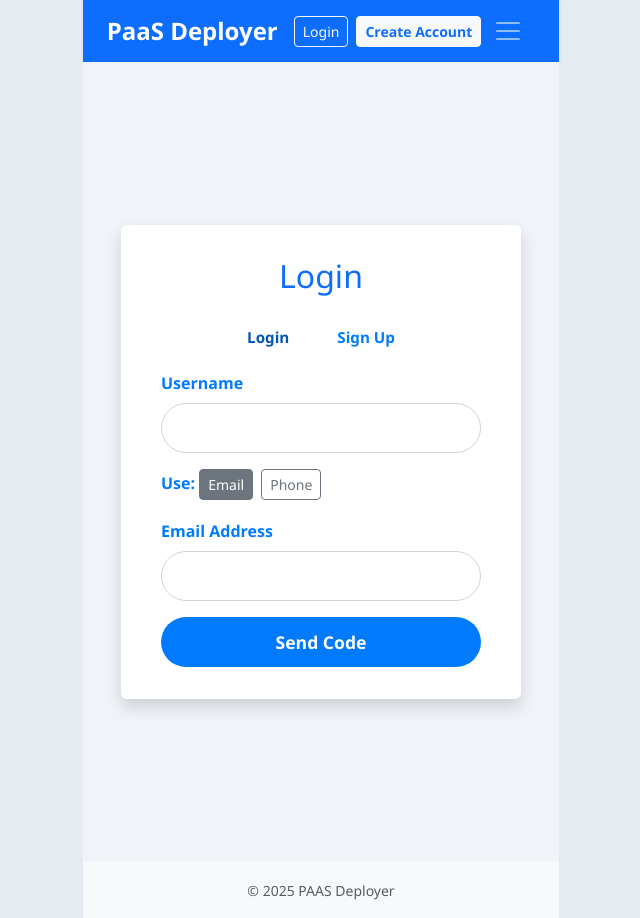
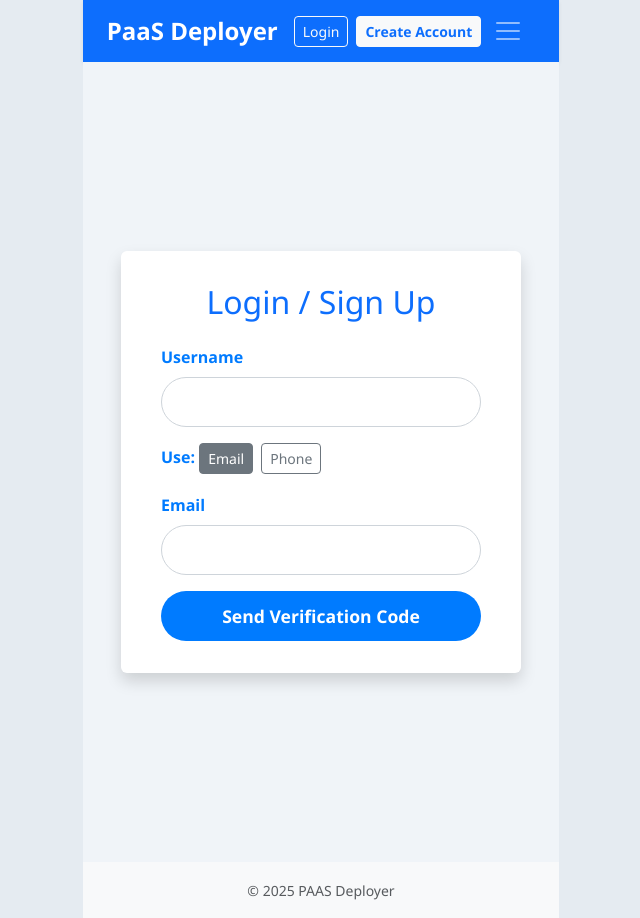
Before and after one commit to nima-salamat/react-paas-deployer, a React (Vite) app: page /login in a window 1280 px wide. Shown: the whole page, without its empty margins (319-959 px from the left). Built offline with nearby package versions, Linux system fonts and the light colour scheme.

Commit message:
Use one instead of two for login or signup

```diff
--- a/src/components/login/login.jsx
+++ b/src/components/login/login.jsx
@@ -1,3 +1,4 @@
+// Login.jsx
 import React, { useState, useEffect } from "react";
 import axios from "axios";
 import { useNavigate } from "react-router-dom";
@@ -14,8 +15,7 @@ const Spinner = () => (
 const Login = () => {
   const navigate = useNavigate();
 
-  const [mode, setMode] = useState("login"); // 'login' or 'signup'
-  const [step, setStep] = useState("credentials"); // 'credentials' or 'code'
+  const [step, setStep] = useState("credentials"); // 'credentials', 'code', 'password'
   const [method, setMethod] = useState("email"); // 'email' or 'phone'
   const [form, setForm] = useState({
     username: "",
@@ -28,21 +28,16 @@ const Login = () => {
   const [loading, setLoading] = useState(false);
   const [showPasswordPopup, setShowPasswordPopup] = useState(false);
 
-  // Reset form and errors when mode changes
   useEffect(() => {
     setStep("credentials");
     setForm({ username: "", email: "", phone: "", code: "", password: "" });
     setError("");
     setShowPasswordPopup(false);
-  }, [mode]);
+  }, []);
 
-  // Clear irrelevant field when method changes
   useEffect(() => {
-    if (method === "email") {
-      setForm((prev) => ({ ...prev, phone: "" }));
-    } else {
-      setForm((prev) => ({ ...prev, email: "" }));
-    }
+    if (method === "email") setForm((prev) => ({ ...prev, phone: "" }));
+    else setForm((prev) => ({ ...prev, email: "" }));
   }, [method]);
 
   const onChange = (e) =>
@@ -51,7 +46,6 @@ const Login = () => {
       [e.target.name]: e.target.value,
     });
 
-  // Prepare data payload based on method
   const getPayload = () => {
     const base = { username: form.username.trim() };
     if (method === "email") base.email = form.email.trim();
@@ -59,7 +53,6 @@ const Login = () => {
     return base;
   };
 
-  // Validate form before sending
   const validateCredentials = () => {
     if (!form.username.trim()) return "Username is required";
     if (method === "email") {
@@ -75,7 +68,6 @@ const Login = () => {
     return null;
   };
 
-  // Send initial credentials to request code
   const handleCredentials = async (e) => {
     e.preventDefault();
     setError("");
@@ -89,10 +81,7 @@ const Login = () => {
     const data = getPayload();
 
     try {
-      if (mode === "signup") {
-        await axios.post(`${BASE_URL}/signin/`, data);
-      }
-      await axios.post(`${BASE_URL}/login/`, data);
+      await axios.post(`${BASE_URL}/authentication/`, data);
       setStep("code");
     } catch (err) {
       setError(err.response?.data?.message || "Failed to send verification code");
@@ -101,7 +90,6 @@ const Login = () => {
     }
   };
 
-  // Verify code
   const handleCode = async (e) => {
     e.preventDefault();
     setError("");
@@ -129,7 +117,6 @@ const Login = () => {
     }
   };
 
-  // Final login with password (2FA)
   const handleFinal = async (e) => {
     e.preventDefault();
     setError("");
@@ -137,8 +124,13 @@ const Login = () => {
       setError("Password is required");
       return;
     }
+
     setLoading(true);
-    const data = { ...getPayload(), code: form.code.trim(), password: form.password };
+    const data = {
+      ...getPayload(),
+      code: form.code.trim(),
+      password: form.password,
+    };
 
     try {
       const res = await axios.post(`${BASE_URL}/login/token/`, data);
@@ -158,43 +150,19 @@ const Login = () => {
       {loading && <Spinner />}
 
       <div className="login-card shadow rounded" aria-busy={loading}>
-        <h2 className="text-center text-primary mb-4">
-          {mode === "login" ? "Login" : "Sign Up"}
-        </h2>
-
-        <div className="text-center mb-3">
-          <button
-            className={`btn btn-link ${mode === "login" ? "active" : ""}`}
-            onClick={() => setMode("login")}
-            disabled={loading}
-          >
-            Login
-          </button>
-          <button
-            className={`btn btn-link ${mode === "signup" ? "active" : ""}`}
-            onClick={() => setMode("signup")}
-            disabled={loading}
-          >
-            Sign Up
-          </button>
-        </div>
+        <h2 className="text-center text-primary mb-4">Login / Sign Up</h2>
 
         {step === "credentials" && (
           <form onSubmit={handleCredentials} noValidate>
             <div className="mb-3">
-              <label className="form-label" htmlFor="username">
-                Username
-              </label>
+              <label className="form-label">Username</label>
               <input
-                id="username"
                 name="username"
                 className="form-control"
                 value={form.username}
                 onChange={onChange}
                 required
                 disabled={loading}
-                autoComplete="username"
-                aria-required="true"
               />
             </div>
 
@@ -207,7 +175,6 @@ const Login = () => {
                 }`}
                 onClick={() => setMethod("email")}
                 disabled={loading}
-                aria-pressed={method === "email"}
               >
                 Email
               </button>
@@ -218,7 +185,6 @@ const Login = () => {
                 }`}
                 onClick={() => setMethod("phone")}
                 disabled={loading}
-                aria-pressed={method === "phone"}
               >
                 Phone
               </button>
@@ -226,11 +192,8 @@ const Login = () => {
 
             {method === "email" ? (
               <div className="mb-3">
-                <label className="form-label" htmlFor="email">
-                  Email Address
-                </label>
+                <label className="form-label">Email</label>
                 <input
-                  id="email"
                   name="email"
                   type="email"
                   className="form-control"
@@ -238,17 +201,12 @@ const Login = () => {
                   onChange={onChange}
                   required
                   disabled={loading}
-                  autoComplete="email"
-                  aria-required="true"
                 />
               </div>
             ) : (
               <div className="mb-3">
-                <label className="form-label" htmlFor="phone">
-                  Phone Number
-                </label>
+                <label className="form-label">Phone</label>
                 <input
-                  id="phone"
                   name="phone"
                   type="tel"
                   className="form-control"
@@ -256,8 +214,6 @@ const Login = () => {
                   onChange={onChange}
                   required
                   disabled={loading}
-                  autoComplete="tel"
-                  aria-required="true"
                 />
               </div>
             )}
@@ -266,36 +222,29 @@ const Login = () => {
               type="submit"
               className="btn btn-primary w-100"
               disabled={loading}
-              aria-busy={loading}
             >
-              {mode === "signup" ? "Sign Up and Send Code" : "Send Code"}
+              Send Verification Code
             </button>
           </form>
         )}
 
         {step === "code" && (
-          <form onSubmit={handleCode} noValidate>
+          <form onSubmit={handleCode}>
             <div className="mb-3">
-              <label className="form-label" htmlFor="code">
-                Verification Code
-              </label>
+              <label className="form-label">Verification Code</label>
               <input
-                id="code"
                 name="code"
                 className="form-control"
                 value={form.code}
                 onChange={onChange}
                 required
                 disabled={loading}
-                aria-required="true"
-                autoComplete="one-time-code"
               />
             </div>
             <button
               type="submit"
               className="btn btn-primary w-100"
               disabled={loading}
-              aria-busy={loading}
             >
               Verify Code
             </button>
@@ -303,33 +252,20 @@ const Login = () => {
         )}
 
         {error && (
-          <div
-            className="alert alert-danger mt-3"
-            role="alert"
-            aria-live="assertive"
-          >
+          <div className="alert alert-danger mt-3" role="alert">
             {error}
           </div>
         )}
       </div>
 
-      {/* Password popup for 2FA */}
       {showPasswordPopup && (
-        <div
-          className="modal-overlay"
-          role="dialog"
-          aria-modal="true"
-          aria-labelledby="password-popup-title"
-        >
+        <div className="modal-overlay" role="dialog" aria-modal="true">
           <div className="modal-content">
-            <h3 id="password-popup-title">Enter Password</h3>
-            <form onSubmit={handleFinal} noValidate>
+            <h3>Enter Password</h3>
+            <form onSubmit={handleFinal}>
               <div className="mb-3">
-                <label className="form-label" htmlFor="password">
-                  Password
-                </label>
+                <label className="form-label">Password</label>
                 <input
-                  id="password"
                   name="password"
                   type="password"
                   className="form-control"
@@ -337,15 +273,12 @@ const Login = () => {
                   onChange={onChange}
                   required
                   disabled={loading}
-                  aria-required="true"
-                  autoComplete="current-password"
                 />
               </div>
               <button
                 type="submit"
                 className="btn btn-primary me-2"
                 disabled={loading}
-                aria-busy={loading}
               >
                 Login
               </button>
@@ -353,17 +286,12 @@ const Login = () => {
                 type="button"
                 className="btn btn-secondary"
                 onClick={() => setShowPasswordPopup(false)}
-                disabled={loading}
               >
                 Cancel
               </button>
             </form>
             {error && (
-              <div
-                className="alert alert-danger mt-3"
-                role="alert"
-                aria-live="assertive"
-              >
+              <div className="alert alert-danger mt-3" role="alert">
                 {error}
               </div>
             )}
```
